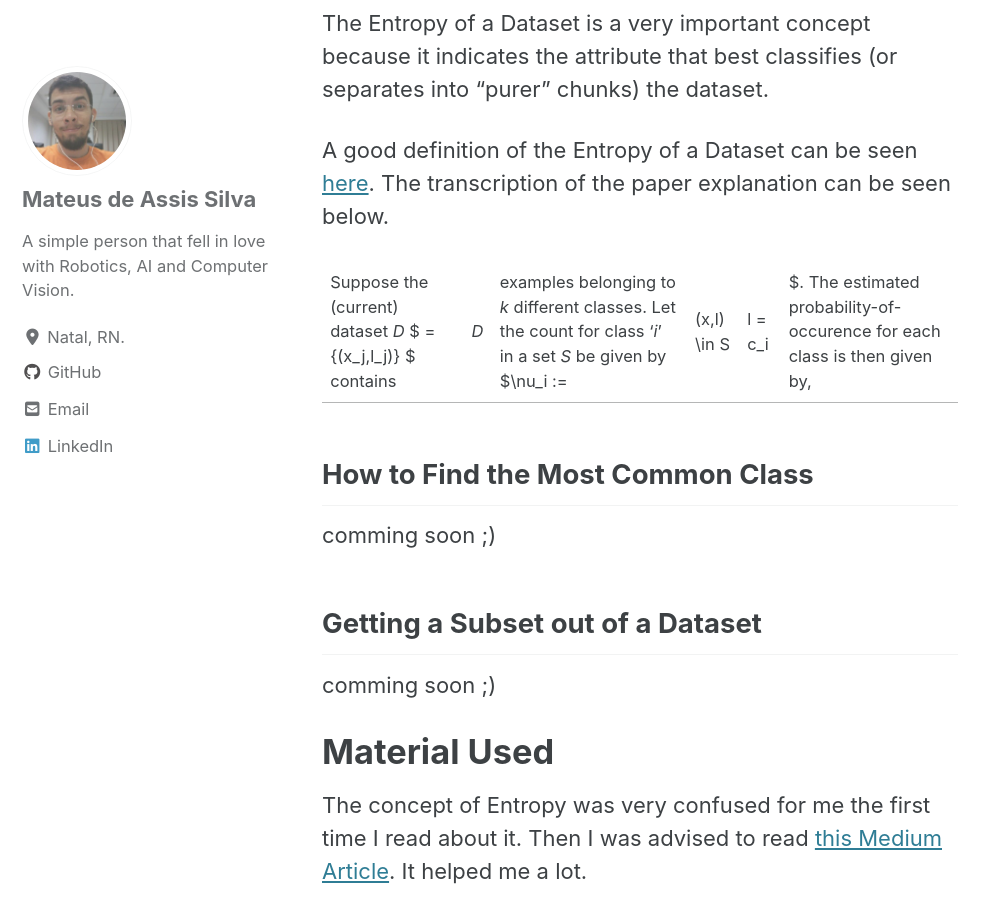
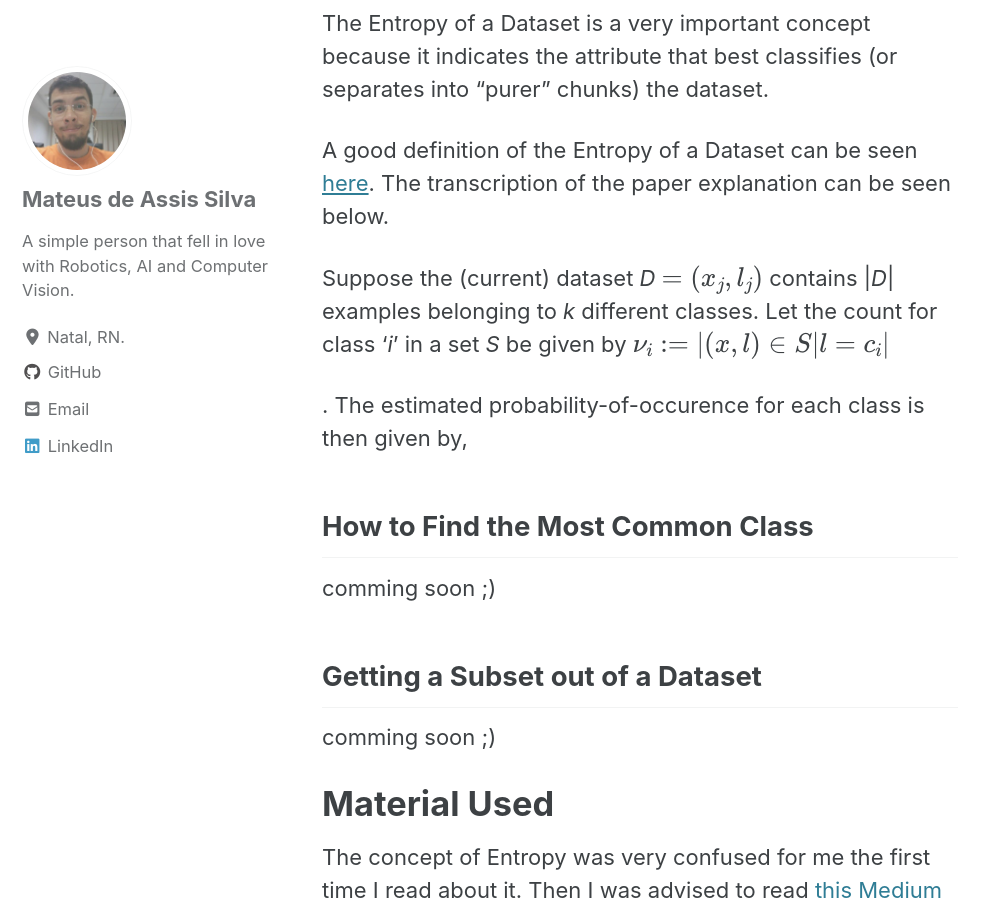
Before and after one commit to mtxslv/mtxslv.github.io, a Jekyll site: the page built from _posts/2020-05-12-id3_part_2.md, in a window 1280 px wide and 900 px high, scrolled down 874 px. Shown: the whole window, without its empty margins (0-999 px from the left). Built offline with Jekyll 4.4.1, drawn with Linux system fonts in a browser that asks for light colours; cached includes are drawn as plain includes; nearby versions of some CDN libraries; formulas are drawn with MathJax 3.

Commit message:
starting to write

```diff
--- a/_posts/2020-05-12-id3_part_2.md
+++ b/_posts/2020-05-12-id3_part_2.md
@@ -25,7 +25,12 @@ The Entropy of a Dataset is a very important concept because it indicates the at
 
 A good definition of the Entropy of a Dataset can be seen [here](https://courses.cs.washington.edu/courses/cse446/15sp/assignments/1/hw1.pdf). The transcription of the paper explanation can be seen below.
 
-Suppose the (current) dataset _D_ $ = {(x_j,l_j)} $ contains |_D_| examples belonging to _k_ different classes. Let the count for class '_i_' in a set _S_ be given by $\nu_i := |(x,l) \in S | l = c_i|$. The estimated probability-of-occurence for each class is then given by,
+Suppose the (current) dataset _D_
+$$ = {(x_j,l_j)} $$
+ contains |_D_| examples belonging to _k_ different classes. Let the count for class '_i_' in a set _S_ be given by
+ $$\nu_i := |(x,l) \in S | l = c_i|$$
+
+ . The estimated probability-of-occurence for each class is then given by,
 
 
 ## How to Find the Most Common Class
```
